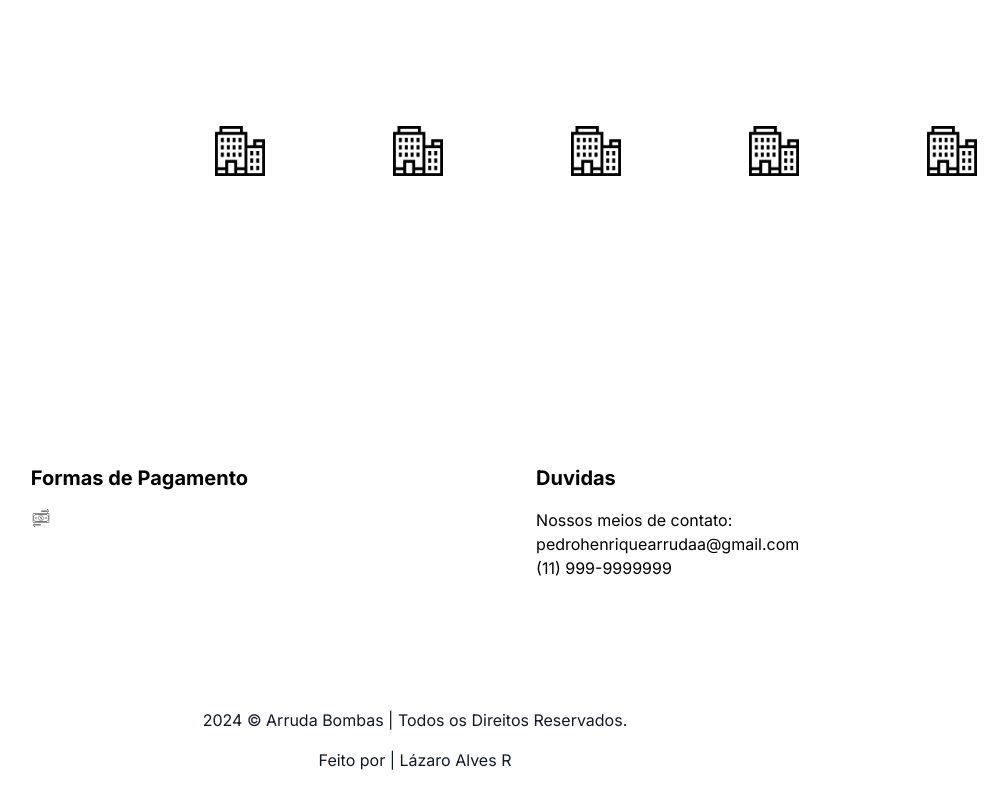
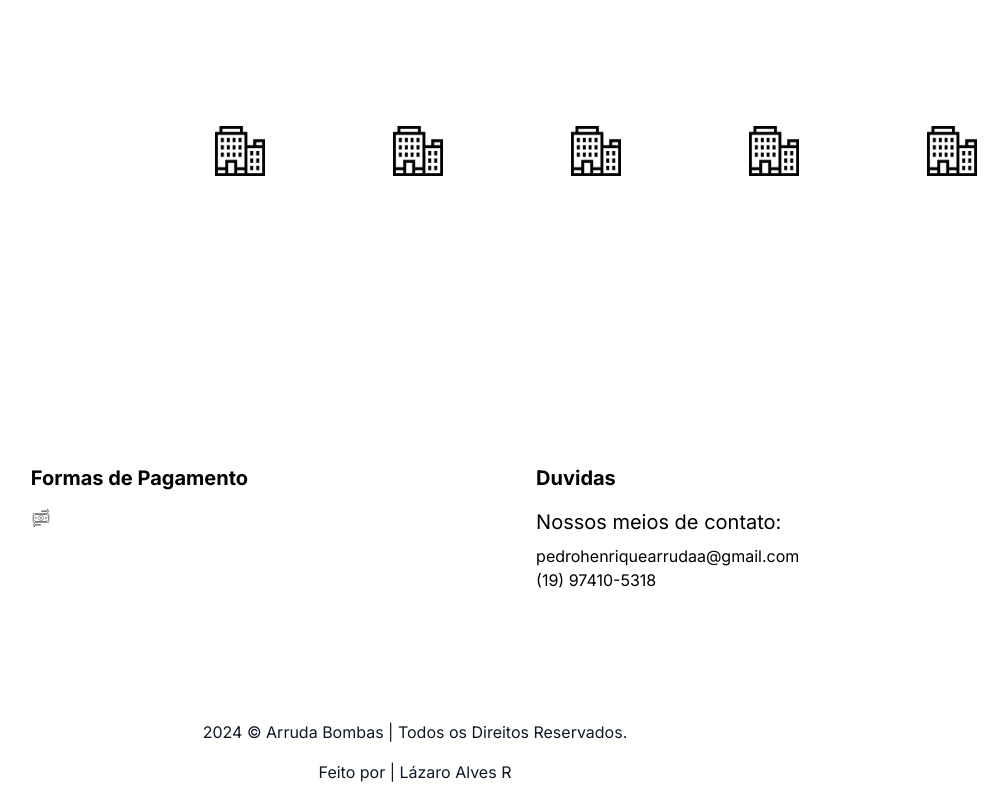
Before and after one commit to lazaroalvesr/Landpage, a Next.js app: page / in a window 1280 px wide. Shown: the part 2884-3684 px from the top of the page, without its empty margins (225-1233 px from the left). Built offline with nearby package versions, Linux system fonts and the light colour scheme.

Commit message:
ajustes v8

```diff
--- a/src/app/components/FormasDePagamento.tsx
+++ b/src/app/components/FormasDePagamento.tsx
@@ -17,9 +17,9 @@ function FormasDePagamento() {
           </div>
           <div>
             <h1 className='text-xl font-bold pb-4'>Duvidas</h1>
-            <p>Nossos meios de contato:</p>
-            <p>pedrohenriquearrudaa@gmail.com</p>
-            <p>(11) 999-9999999</p>
+            <p className='text-xl'>Nossos meios de contato:</p>
+            <p className='pt-2'>pedrohenriquearrudaa@gmail.com</p>
+            <p>(19) 97410-5318</p>
           </div>
         </div>
       </div>
```
